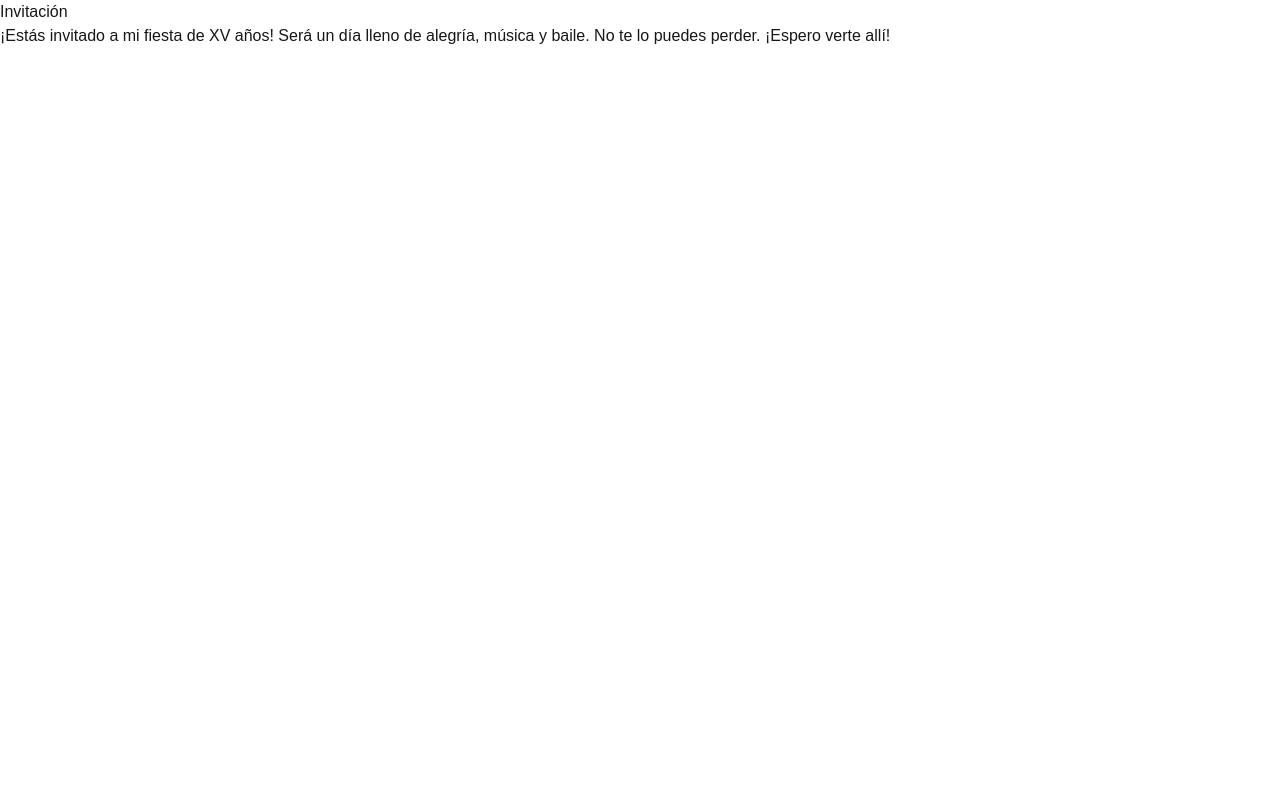
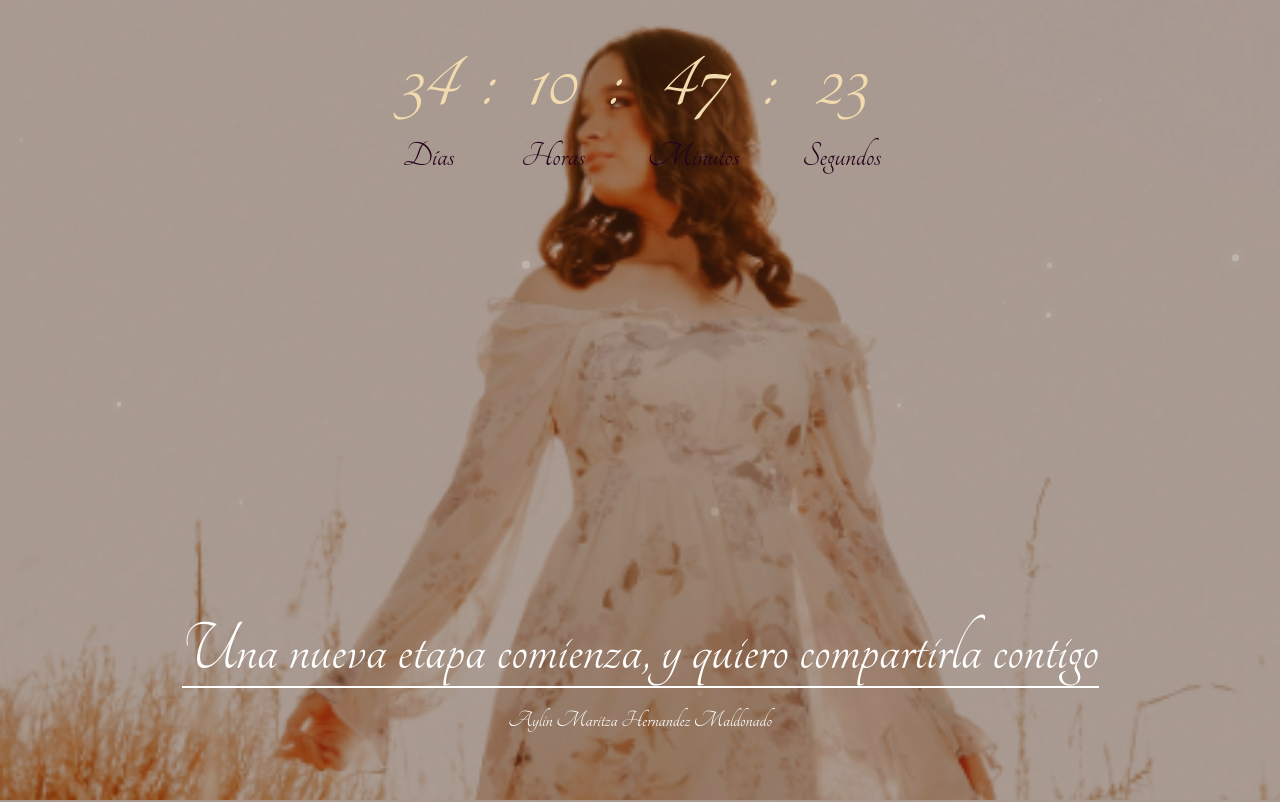
Before and after one commit to Vector4c5/XV_Years_Page, a Next.js app in the folder xv_years_page/: page /invitacion in a window 1280 px wide. Shown: the top 802 px of the page. Built offline with nearby package versions, Linux system fonts and the light colour scheme.

Commit message:
Se agrega contador y primera seecion de invitacion

```diff
--- /dev/null
+++ b/xv_years_page/components/common/Countdown.js
@@ -0,0 +1,68 @@
+import { useState, useEffect } from "react";
+import { Tangerine } from 'next/font/google'
+
+const tangerine = Tangerine({
+    subsets: ['latin'],
+    weight: ['400'],
+})
+
+const CountdownUnit = ({ value, label }) => (
+    <div className="flex flex-col items-center sm:gap-2">
+        <p className={`text-6xl sm:text-5xl md:text-6xl lg:text-8xl font-bold text-vic-2 leading-none ${tangerine.className}`}>
+            {String(value).padStart(2, '0')}
+        </p>
+        <p className={`text-2xl sm:text-xl md:text-2xl lg:text-4xl text-vic-1 ${tangerine.className}`}>
+            {label}
+        </p>
+    </div>
+);
+
+export default function Countdown({ targetDate }) {
+    const [timeLeft, setTimeLeft] = useState({
+        days: 0,
+        hours: 0,
+        minutes: 0,
+        seconds: 0,
+    });
+
+    useEffect(() => {
+        const calculateTimeLeft = () => {
+            const target = new Date(targetDate).getTime();
+            const now = new Date().getTime();
+            const difference = target - now;
+
+            if (difference > 0) {
+                setTimeLeft({
+                    days: Math.floor(difference / (1000 * 60 * 60 * 24)),
+                    hours: Math.floor((difference / (1000 * 60 * 60)) % 24),
+                    minutes: Math.floor((difference / 1000 / 60) % 60),
+                    seconds: Math.floor((difference / 1000) % 60),
+                });
+            } else {
+                setTimeLeft({ days: 0, hours: 0, minutes: 0, seconds: 0 });
+            }
+        };
+
+        calculateTimeLeft();
+        const timer = setInterval(calculateTimeLeft, 1000);
+        return () => clearInterval(timer);
+    }, [targetDate]);
+
+    return (
+        <div className="flex flex-row gap-2 sm:gap-4 md:gap-6 items-start justify-center">
+            <CountdownUnit value={timeLeft.days} label="Días" />
+            <span className={`text-6xl  sm:text-5xl md:text-6xl lg:text-8xl text-vic-2 leading-none ${tangerine.className}`}>
+                :
+                </span>
+            <CountdownUnit value={timeLeft.hours} label="Horas" />
+            <span className={`text-6xl sm:text-5xl md:text-6xl lg:text-8xl text-vic-2 leading-none ${tangerine.className}`}>
+                :
+                </span>
+            <CountdownUnit value={timeLeft.minutes} label="Minutos" />
+            <span className={`text-6xl sm:text-5xl md:text-6xl lg:text-8xl text-vic-2 leading-none ${tangerine.className}`}>
+                :
+                </span>
+            <CountdownUnit value={timeLeft.seconds} label="Segundos" />
+        </div>
+    );
+}
--- a/xv_years_page/pages/invitacion.js
+++ b/xv_years_page/pages/invitacion.js
@@ -1,13 +1,55 @@
+import StarAnimation from "@/components/common/StartAnimation";
+import Countdown from "@/components/common/Countdown";
+import { Tangerine } from 'next/font/google'
+import Link from "next/link";
 
-
+const tangerine = Tangerine({
+    subsets: ['latin'],
+    weight: ['400'],
+})
 
 export default function invitacion() {
 
     return (
-        <div>
-            <h1>Invitación</h1>
-            <p>¡Estás invitado a mi fiesta de XV años! Será un día lleno de alegría, música y baile. No te lo puedes perder. ¡Espero verte allí!</p>
+        <div
+            className="w-full overflow-hidden bg-vic-6"
+        >
+            <div className="z-0 opacity-30">
+                <StarAnimation />
+            </div>
+
+            <div className="relative w-full h-screen overflow-hidden">
+                <div className="absolute inset-0 z-0 w-full h-full">
+                    <img
+                        src="/Foto_4.png"
+                        alt="Inicio"
+                        className="w-full h-full object-cover opacity-60"
+                    />
+                </div>
+                <div
+                    className="absolute inset-0 z-10 flex flex-col items-center justify-between p-4 sm:p-6 md:p-8">
+                    <div className="flex items-center justify-center">
+                        <Countdown targetDate="2026-03-28T18:00:00" />
+                    </div>
+                    <div className="flex flex-col items-center justify-center pb-8">
+                        <h2 className={`text-5xl sm:text-4xl md:text-5xl lg:text-7xl text-center font-bold text-white border-b-2 border-white ${tangerine.className}`}>
+                            Una nueva etapa comienza, y quiero compartirla contigo
+                        </h2>
+                        <p className={`text-white text-3xl sm:text-base md:text-lg lg:text-2xl text-center mt-4 max-w-3xl ${tangerine.className}`}>
+                            Aylin Maritza Hernandez Maldonado
+                        </p>
+                    </div>
+                </div>
+            </div>
+            <div className="relative w-full h-screen overflow-hidden">
+                <div className="absolute inset-0 z-0 w-full h-full">
+                    <img
+                        src="/Foto_1.png"
+                        alt="Inicio"
+                        className="w-full h-full object-cover opacity-60"
+                    />
+                </div>
+            </div>
         </div>
-
-  );
+    );
 }
```
Also changed, not shown: xv_years_page/pages/index.js (line endings or trailing spaces), xv_years_page/public/Foto_3.png (added), xv_years_page/public/Foto_4.png (added).
